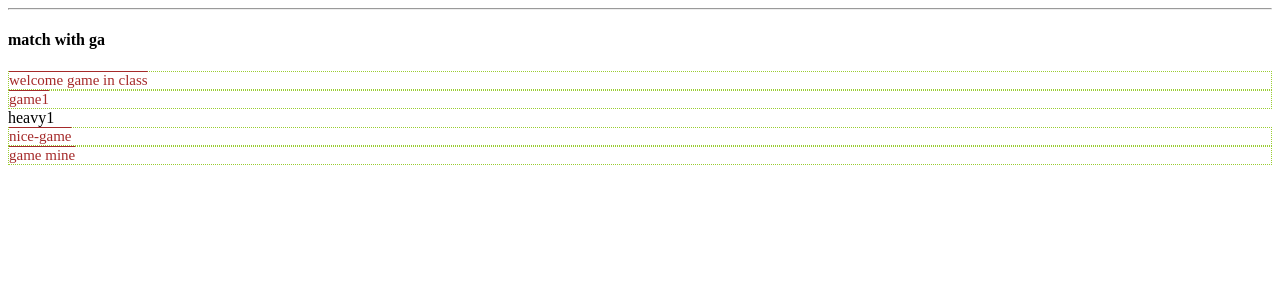
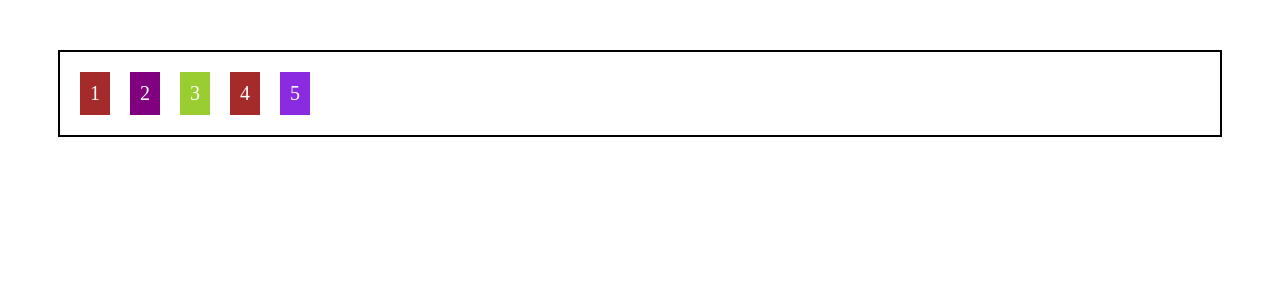
Before and after one commit to imranworkspace/css_practice, a React (Create React App) app: page / in a window 1280 px wide. Shown: the top 300 px of the page. Built offline with nearby package versions, Linux system fonts and the light colour scheme.

Commit message:
flex prop by default in row

```diff
--- a/src/App.js
+++ b/src/App.js
@@ -1,5 +1,6 @@
 import React from 'react'
-import AttributeSelector from './AttributeSelector'
+import Flex from './Flex'
+// import AttributeSelector from './AttributeSelector'
 // import Boxsizing from './Boxsizing'
 // import Transition from './Transition'
 // import Outline from './Outline'
@@ -38,7 +39,8 @@ const App = () => {
       {/* <Columns /> */}
       {/* <Boxsizing /> */}
 
-      <AttributeSelector />
+      {/* <AttributeSelector /> */}
+      <Flex />
     </React.Fragment>
   )
 }
--- /dev/null
+++ b/src/Flex.js
@@ -0,0 +1,16 @@
+import React from 'react'
+import './mycss/flex.css'
+const Flex = () => {
+  return (
+    <div>
+      <div id='container'>
+        <div id='firstdiv' className='div'>1</div>
+        <div id='seconddiv' className='div'>2</div>
+        <div id='thirddiv' className='div'>3</div>
+        <div id='forthdiv' className='div'>4</div>
+        <div id='fifthdiv' className='div'>5</div>
+      </div>
+    </div>
+  )
+}
+export default Flex
--- /dev/null
+++ b/src/mycss/flex.css
@@ -0,0 +1,32 @@
+#container{
+    border: 2px solid black;
+    display: flex;  /* flex bydefault in row by default horizontal*/
+}
+
+div{
+    text-align: center;
+    font-size: 20px;
+    color: white;
+    margin: 10px;
+    padding: 10px;
+}
+
+#firstdiv{
+    background-color: brown;
+}
+
+#seconddiv{
+    background-color: purple;
+}
+
+#thirddiv{
+    background-color: yellowgreen;
+}
+
+#forthdiv{
+    background-color: brown;
+}
+
+#fifthdiv{
+    background-color: blueviolet;
+}
```
